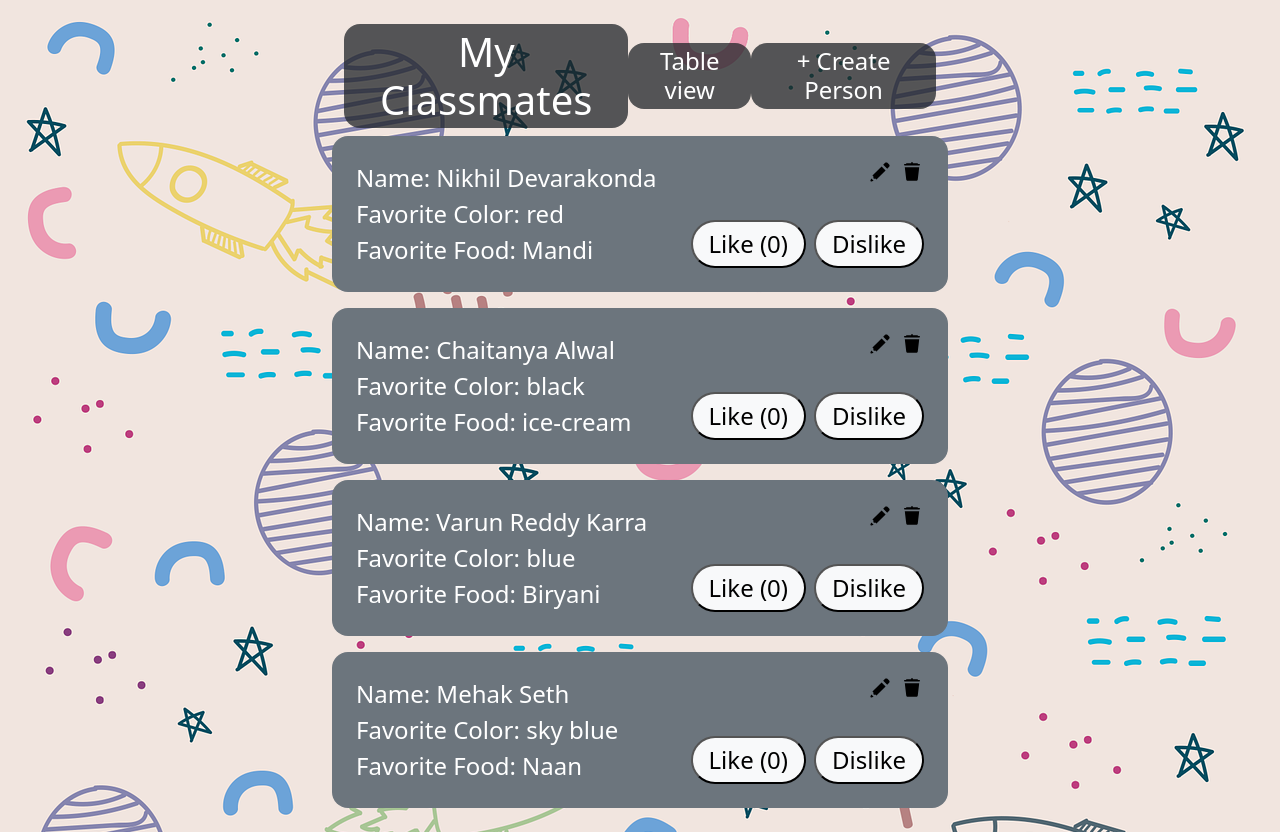
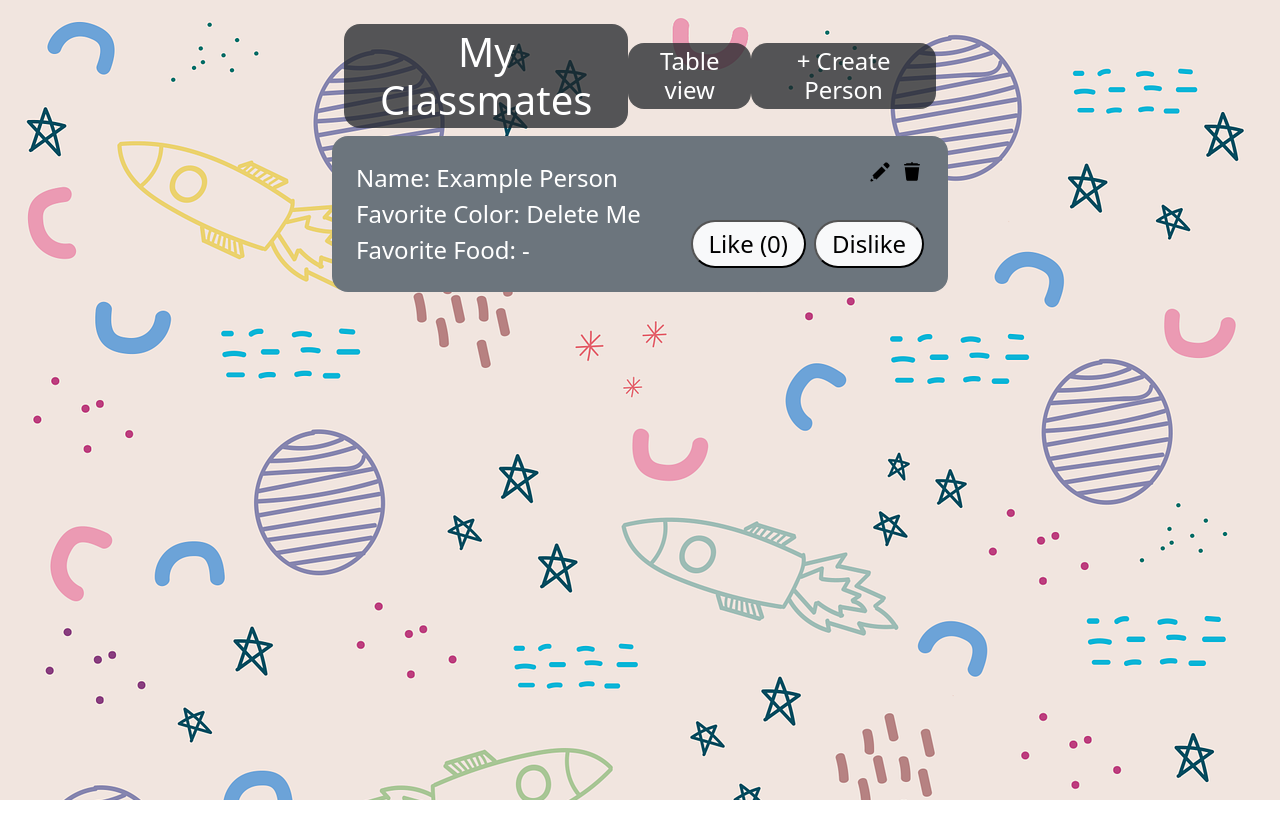
Before and after one commit to sri-nivas1227/My-Classmates, a React (Create React App) app: page / in a window 1280 px wide. Both pictures are taken after a click on the element "Tile view". After the commit the page ends 800 px from the top, so only its background shows below. Built offline with nearby package versions, Linux system fonts and the light colour scheme.

Commit message:
redux implemented for data store

```diff
--- a/package.json
+++ b/package.json
@@ -8,6 +8,7 @@
     "@emotion/styled": "^11.14.0",
     "@mui/material": "^6.4.6",
     "@mui/x-data-grid": "^7.27.2",
+    "@reduxjs/toolkit": "^2.6.0",
     "@testing-library/dom": "^10.4.0",
     "@testing-library/jest-dom": "^6.6.3",
     "@testing-library/react": "^16.2.0",
@@ -16,6 +17,7 @@
     "react": "^19.0.0",
     "react-bootstrap": "^2.10.9",
     "react-dom": "^19.0.0",
+    "react-redux": "^9.2.0",
     "react-scripts": "5.0.1",
     "web-vitals": "^2.1.4"
   },
--- a/src/App.jsx
+++ b/src/App.jsx
@@ -2,43 +2,21 @@ import { Container } from "react-bootstrap";
 import "./App.css";
 import Card from "./Card";
 import { useState } from "react";
-import DataGridDemo from "./DataGridDemo";
 import CreatePerson from "./createPerson";
+import { useSelector, useDispatch } from "react-redux";
+import { addPerson, deletePerson, editPerson, people } from "./personSlice";
+import TableView from "./DataGrid";
 
 function App() {
-  const people = [
-    {
-      name: "Nikhil Devarakonda",
-      favoriteColor: "red",
-      favoriteFood: "Mandi",
-      id: 1,
-    },
-    {
-      name: "Chaitanya Alwal",
-      favoriteColor: "black",
-      favoriteFood: "ice-cream",
-      id: 2,
-    },
-    {
-      name: "Varun Reddy Karra",
-      favoriteColor: "blue",
-      favoriteFood: "Biryani",
-      id: 3,
-    },
-    {
-      name: "Mehak Seth",
-      favoriteColor: "sky blue",
-      favoriteFood: "Naan",
-      id: 4,
-    },
-  ];
-  const [peopleData, setPeopleData] = useState(people);
+  const peopleData = useSelector(people);
+  const dispatch = useDispatch();
   const [formActive, setFormActive] = useState("");
   const [view, setView] = useState("table");
   const [personForm, setPersonForm] = useState({
     name: "",
     favoriteColor: "",
     favoriteFood: "",
+    id: "",
   });
 
   const resetPersonForm = () => {
@@ -46,6 +24,7 @@ function App() {
       name: "",
       favoriteColor: "",
       favoriteFood: "",
+      id: "",
     });
   };
 
@@ -59,8 +38,8 @@ function App() {
         alert("Please fill all the fields");
         return;
       }
-      personForm.id = peopleData.length + 1;
-      setPeopleData([personForm, ...peopleData]);
+      // setPeopleData([personForm, ...peopleData]);
+      dispatch(addPerson(personForm));
       resetPersonForm();
 
       setFormActive("");
@@ -73,14 +52,7 @@ function App() {
         alert("Please fill all the fields");
         return;
       }
-      setPeopleData((data) => {
-        return data.map((p) => {
-          if (p.name === personForm.name) {
-            return personForm;
-          }
-          return p;
-        });
-      });
+      dispatch(editPerson(personForm));
       setFormActive("");
     }
   };
@@ -91,15 +63,6 @@ function App() {
   };
 
   const handleEditPerson = (person) => {
-    console.log(personForm);
-    // setPeopleData((data) => {
-    //   return data.filter(
-    //     (p) =>
-    //       p.name !== person.name &&
-    //       p.favoriteColor !== person.favoriteColor &&
-    //       p.favoriteFood !== person.favoriteFood
-    //   );
-    // });
     setFormActive("edit");
     setPersonForm((prev) => {
       return {
@@ -107,19 +70,12 @@ function App() {
         name: person.name,
         favoriteColor: person.favoriteColor,
         favoriteFood: person.favoriteFood,
+        id: person.id,
       };
     });
-    console.log(personForm);
   };
   const handleDeletePerson = (person) => {
-    setPeopleData((data) => {
-      return data.filter(
-        (p) =>
-          p.name !== person.name &&
-          p.favoriteColor !== person.favoriteColor &&
-          p.favoriteFood !== person.favoriteFood
-      );
-    });
+    dispatch(deletePerson(person));
   };
   return (
     <div className="home">
@@ -167,7 +123,8 @@ function App() {
         )}
         {view === "tile" && (
           <Container className="w-50 d-flex flex-column gap-3">
-            {peopleData.map((person, index) => (
+            {peopleData &&
+              peopleData.map((person, index) => (
                 <Card
                   key={index}
                   person={person}
@@ -177,7 +134,7 @@ function App() {
               ))}
           </Container>
         )}
-        {view === "table" && <DataGridDemo peopleData={peopleData} />}
+        {view === "table" && <TableView peopleData={peopleData} />}
       </div>
     </div>
   );
--- a/src/Card.jsx
+++ b/src/Card.jsx
@@ -1,22 +1,30 @@
-import { useState } from "react";
 import deleteIcon from "./assets/delete-icon.svg";
 import editIcon from "./assets/edit-icon.svg";
+import { useDispatch } from "react-redux";
+import { personLike } from "./personSlice";
+
 const Card = ({ person, handleEditPerson, handleDeletePerson }) => {
-  // This component is a card that displays the person's details and a like button
+  /*
+    This component is a card that displays the person's details and a like button
+  */
+  const dispatch = useDispatch();
 
-  // The like button increments the likes count when clicked using useState
-  const [likes, setLikes] = useState(0);
-
-  // The handleEditPerson function is called when the edit icon is clicked
   const handleEdit = () => {
     alert(`Editing ${person.name}`);
     // setFormActive("edit");
     handleEditPerson(person);
   };
-  // The handleDeletePerson function is called when the delete icon is clicked
   const handleDelete = () => {
     alert(`Deleting ${person.name}`);
     handleDeletePerson(person);
+  };
+  const handleLike = () => {
+    // setLikes(likes + 1);
+    dispatch(personLike({ id: person.id, option: "like" }));
+  };
+  const handleDislike = () => {
+    // setLikes(likes > 0 ? likes - 1 : 0);
+    dispatch(personLike({ id: person.id, option: "dislike" }));
   };
   return (
     // The bootstrap classes are referred from ChatGPT
@@ -45,19 +53,13 @@ const Card = ({ person, handleEditPerson, handleDeletePerson }) => {
         </div>
         <div className="d-flex gap-2">
           <button
-            onClick={() => {
-              // Increment the likes count when the button is clicked
-              setLikes((prev) => prev + 1);
-            }}
+            onClick={handleLike}
             className="bg-light text-black px-3 p-1 rounded-pill"
           >
-            Like ({likes})
+            Like ({person.likes})
           </button>
           <button
-            onClick={() => {
-              // Increment the likes count when the button is clicked
-              setLikes((prev) => (prev > 0 ? prev - 1 : 0));
-            }}
+            onClick={handleDislike}
             className="bg-light text-black px-3 p-1 rounded-pill"
           >
             Dislike
--- a/src/DataGridDemo.jsx
+++ b/src/DataGrid.jsx
@@ -16,9 +16,14 @@ const columns = [
     width: 150,
     // editable: true,
   },
+  {
+    field: "likes",
+    headerName: "Likes",
+    width: 150,
+  },
 ];
 
-export default function DataGridDemo({ peopleData }) {
+export default function TableView({ peopleData }) {
   return (
     <div className="m-2 w-50">
       <Box sx={{ height: 400, width: "100%", backgroundColor: "white" }}>
--- a/src/index.js
+++ b/src/index.js
@@ -4,11 +4,15 @@ import "./index.css";
 import App from "./App";
 import reportWebVitals from "./reportWebVitals";
 import "bootstrap/dist/css/bootstrap.min.css";
+import { Provider } from "react-redux";
+import store from "./store";
 
 const root = ReactDOM.createRoot(document.getElementById("root"));
 root.render(
   <React.StrictMode>
-    <App />
+    <Provider store={store}>
+      <App />
+    </Provider>
   </React.StrictMode>
 );
 
--- /dev/null
+++ b/src/personSlice.js
@@ -0,0 +1,94 @@
+import { createSlice } from "@reduxjs/toolkit";
+
+/*
+
+Data structure for a person object
+The slug itself is a unique identifier for the person
+{
+    id: "john-doe",
+    name: "John Doe",
+    favoriteColor: "blue",
+    favoriteFood: "pizza",
+    likes: 0,
+}
+
+*/
+
+export const personSlice = createSlice({
+  name: "person",
+  initialState: {
+    people: [
+      {
+        id: "delete-me",
+        name: "Example Person",
+        favoriteColor: "Delete Me",
+        favoriteFood: "-",
+        likes: 0,
+      },
+    ],
+  },
+  reducers: {
+    addPerson: (state, action) => {
+      const personData = action.payload;
+      const slug = createSlug(personData.name);
+      personData.id = slug;
+      personData.likes = 0;
+      state.people.push(personData);
+    },
+    personLike: (state, action) => {
+      const id = action.payload.id;
+      const option = action.payload.option;
+      let data = state.people;
+      data = data.map((person) => {
+        if (person.id === id) {
+          if (option === "like") {
+            person.likes += 1;
+          } else {
+            person.likes = person.likes > 0 ? person.likes - 1 : 0;
+          }
+        }
+        return person;
+      });
+      state.people = data;
+    },
+    deletePerson: (state, action) => {
+      let data = state.people;
+      data = data.filter((person) => person.id !== action.payload.id);
+      state.people = data;
+      // return state.people.filter((person) => person.id !== action.payload);
+    },
+    editPerson: (state, action) => {
+      console.log("here in slice");
+      const personData = action.payload;
+      const id = personData.id;
+
+      console.log(personData, id);
+      let data = state.people;
+      data = data.map((person) => {
+        if (person.id === id) {
+          if (personData.name !== person.name) {
+            person.id = createSlug(personData.name);
+          }
+          person.name = personData.name;
+          person.favoriteColor = personData.favoriteColor;
+          person.favoriteFood = personData.favoriteFood;
+        }
+        return person;
+      });
+      console.log(data);
+      state.people = data;
+    },
+  },
+});
+
+const createSlug = (name) => {
+  // trim the name and replace multiple spaces with a single space and then replace the space with a hyphen
+  return name.toLowerCase().trim().replace(/\s+/g, "-");
+};
+
+// const { actions, reducer } = personSlice;
+export const { addPerson, personLike, deletePerson, editPerson } =
+  personSlice.actions;
+
+export const people = (state) => state.person.people;
+export default personSlice.reducer;
--- /dev/null
+++ b/src/store.js
@@ -0,0 +1,37 @@
+import { configureStore } from "@reduxjs/toolkit";
+import personReducer from "./personSlice";
+
+const loadState = () => {
+  try {
+    const serializedState = localStorage.getItem("personState");
+    return serializedState ? JSON.parse(serializedState) : undefined;
+  } catch (error) {
+    console.error("Failed to load state:", error);
+    return undefined;
+  }
+};
+
+const saveState = (state) => {
+  try {
+    const serializedState = JSON.stringify(state);
+    localStorage.setItem("personState", serializedState);
+  } catch (error) {
+    console.error("Failed to save state:", error);
+  }
+};
+
+const preloadedState = loadState();
+
+const store = configureStore({
+  reducer: {
+    person: personReducer,
+  },
+  preloadedState: preloadedState ? { person: preloadedState } : undefined,
+});
+
+// Subscribe to store changes and save state
+store.subscribe(() => {
+  saveState(store.getState().person);
+});
+
+export default store;
```
Also changed, not shown: 1 other file (tests, documents, lock files or other folders). Lines whose indentation alone changed are shown as unchanged.
